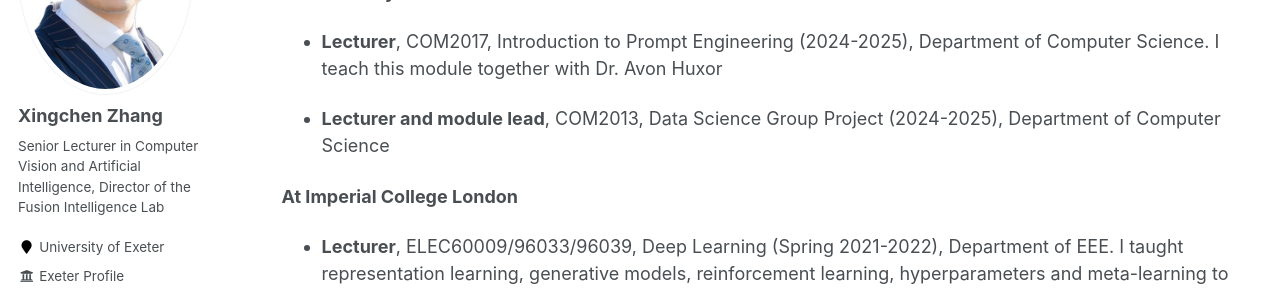
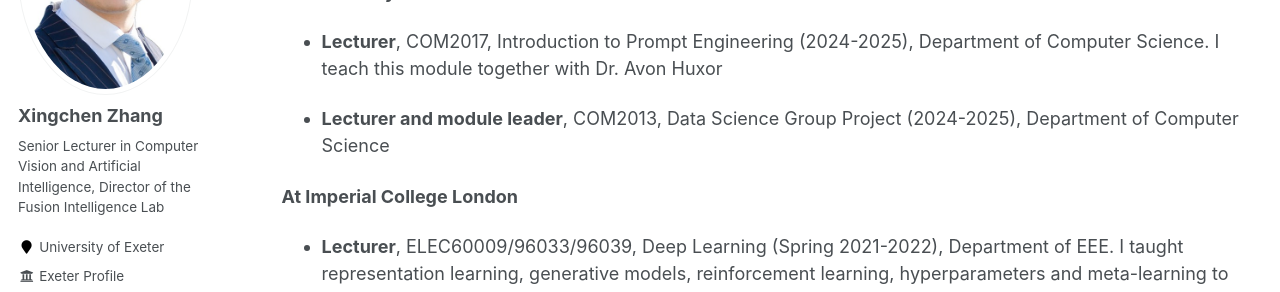
Before and after one commit to xingchenzhang/xingchenzhang.github.io, a Jekyll site: the page built from _pages/teaching.md, in a window 1280 px wide and 1301 px high. Shown: the part 264-556 px from the top of the window. Built offline with Jekyll 4.4.1, drawn with Linux system fonts in a browser that asks for light colours.

Commit message:
update teaching

```diff
--- a/_pages/teaching.md
+++ b/_pages/teaching.md
@@ -12,7 +12,7 @@
 
 - **Lecturer**, COM2017, Introduction to Prompt Engineering (2024-2025), Department of Computer Science. I teach this module together with Dr. Avon Huxor
 
-- **Lecturer and module lead**, COM2013, Data Science Group Project (2024-2025), Department of Computer Science
+- **Lecturer and module leader**, COM2013, Data Science Group Project (2024-2025), Department of Computer Science
 
 **At Imperial College London**
 
```
